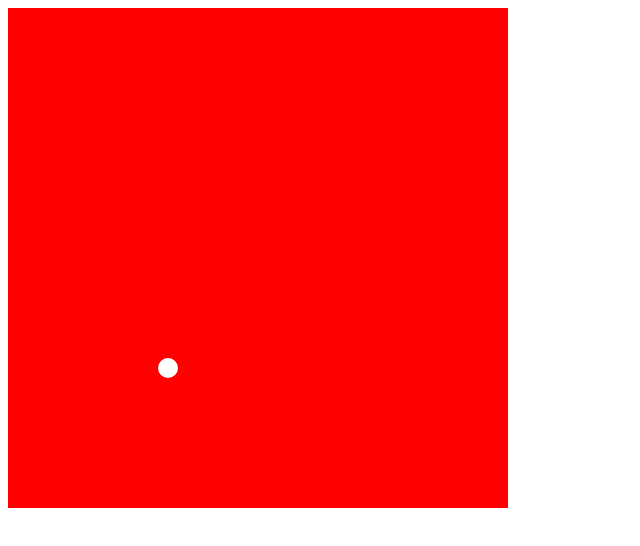
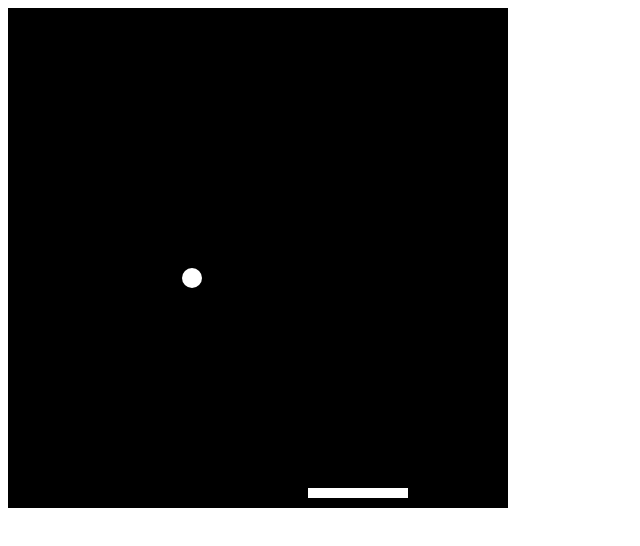
Before and after one commit to cpulover-games/breakout, a plain HTML site: page index.html in a window 1280 px wide. Shown: the whole page, without its empty margins (0-640 px from the left). Drawn offline with Linux system fonts and the light colour scheme.

Commit message:
Draw paddle

```diff
--- a/index.html
+++ b/index.html
@@ -11,21 +11,33 @@
     <canvas id="gameCanvas" height="500" width="500"></canvas>
 
     <script>
+        // fundamental
         var canvas;
         /** @type {CanvasRenderingContext2D} */ // declare type in VSCode (for autofilling)
         var canvasContext;
-        var fps = 30;
+        const FPS = 30;
+        const BG_COLOR = "black";
+
+        // ball
         var ballX = 100;
         var ballY = 200;
-        var ballSpeedX = 5;
-        var ballSpeedY = 10;
-        var ballSize = 10;
+        var ballSpeedX = 7;
+        var ballSpeedY = 7;
+        const BALL_SIZE = 10;
+        const BALL_COLOR = "white";
+
+        // paddle
+        var paddleX = 300;
+        const PADDLE_WIDTH = 100;
+        const PADDLE_THICKNESS = 10;
+        const PADDLE_Y = 480;
+        const PADDLE_COLOR = "white";
 
         window.onload = function () {
             canvas = document.getElementById("gameCanvas");
             canvasContext = canvas.getContext("2d");
 
-            setInterval(updateAll, 1000 / fps); // invoke updateAll() fps times/second
+            setInterval(updateAll, 1000 / FPS); // invoke updateAll() fps times/second
         }
 
         function updateAll() {
@@ -35,13 +47,16 @@
 
         function drawAll() {
             // big frame (draw every time to clear screen)
-            colorRect(0, 0, canvas.width, canvas.height, "red");
+            colorRect(0, 0, canvas.width, canvas.height, BG_COLOR);
 
             /* GAME ELEMENTS */
             // ball
-            colorCircle(ballX, ballY, ballSize, "white")
+            colorCircle(ballX, ballY, BALL_SIZE, BALL_COLOR);
+            //paddle
+            colorRect(paddleX, PADDLE_Y, PADDLE_WIDTH, PADDLE_THICKNESS, PADDLE_COLOR);
         }
 
+        /* DRAWING HELPERS */
         function colorRect(topX, topY, boxWidth, boxHeight, fillColor) {
             canvasContext.fillStyle = fillColor;
             canvasContext.fillRect(topX, topY, boxWidth, boxHeight);
@@ -59,10 +74,10 @@
             ballX += ballSpeedX;
             ballY += ballSpeedY;
             // boundations (collision with big frame)
-            if (ballX < 0 || ballX > canvas.width) {
+            if (ballX < BALL_SIZE || ballX > canvas.width - BALL_SIZE) {
                 ballSpeedX *= -1;
             }
-            if (ballY < 0 || ballY > canvas.height) {
+            if (ballY < BALL_SIZE || ballY > canvas.height - BALL_SIZE) {
                 ballSpeedY *= -1;
             }
         }
```
Also changed, not shown: 1 other file.
